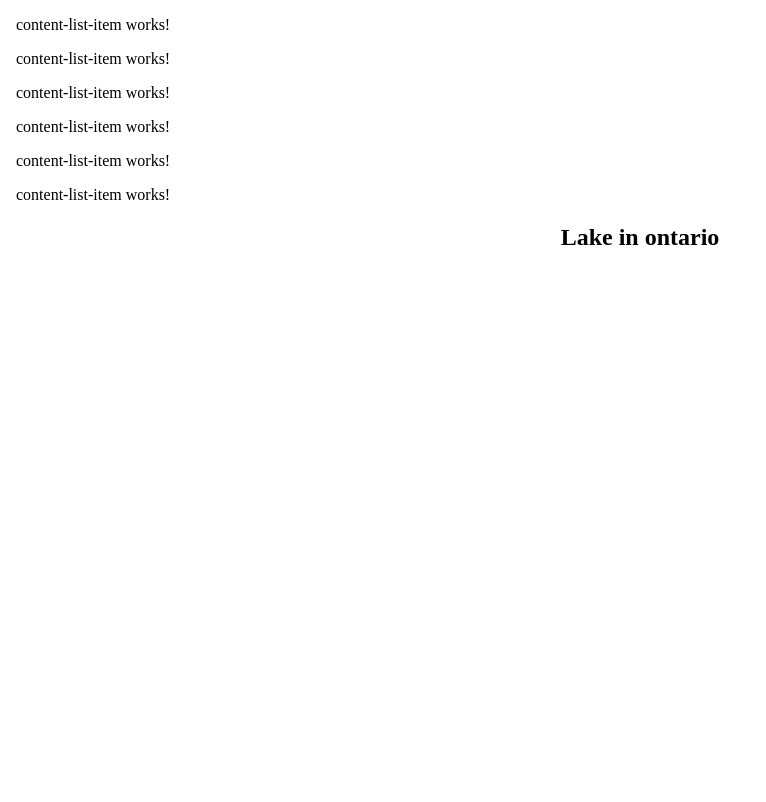
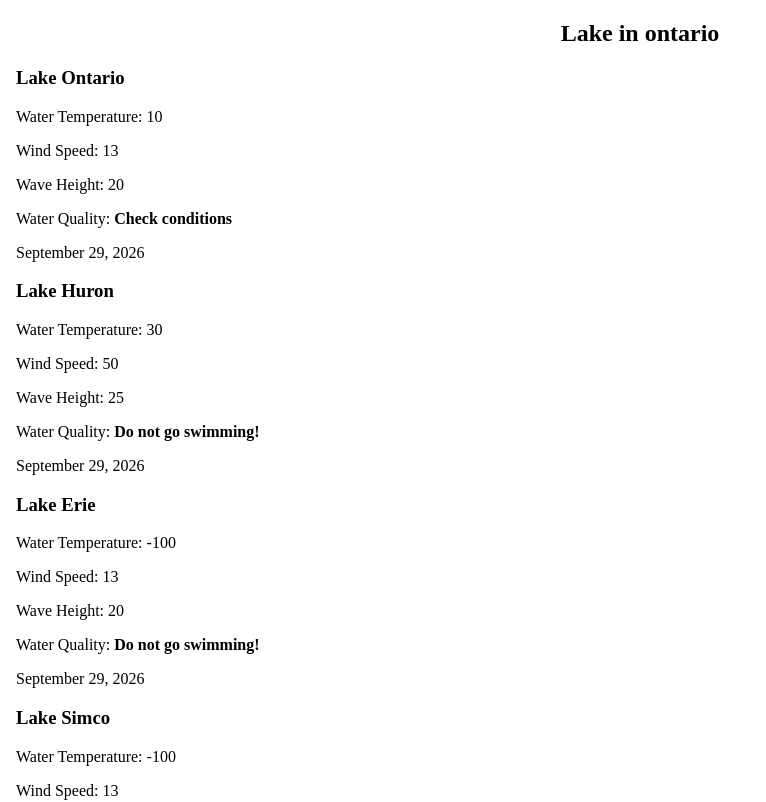
Before and after one commit to Siminder/Siminder-Bansal_Learning_AngularF26, an Angular app: page / in a window 1280 px wide. Shown: the top 802 px of the page, without its empty margins (0-766 px from the left). Built offline with nearby package versions, Linux system fonts and the light colour scheme.

Commit message:
i have added a all card infromation and addedf a if case a switch case

```diff
--- a/src/app/app.html
+++ b/src/app/app.html
@@ -8,8 +8,9 @@
   <title>Document</title>
 </head>
 <body>
-<app-content-list></app-content-list>
+
 <h2 style="display: flex; justify-content: center;">Lake in ontario</h2>
 
+<app-content-list></app-content-list>
 </body>
 </html>
--- a/src/app/content-list-item/content-list-item.html
+++ b/src/app/content-list-item/content-list-item.html
@@ -1 +1,34 @@
-<p>content-list-item works!</p>
+<div class="container">
+  <header>
+    <h3>{{ lake().name }}</h3>
+  </header>
+
+  <p>Water Temperature: {{ lake().waterTemperature }}</p>
+  <p>Wind Speed: {{ lake().windSpeed }}</p>
+
+  @if (lake().waveHeight !== null) {
+    <p>Wave Height: {{ lake().waveHeight }}</p>
+  } @else {
+    <p>Wave Height: Not available</p>
+  }
+
+  <p>
+    Water Quality:
+
+    @switch (lake().waterQuality) {
+      @case (300) {
+        <b>Safe to swim</b>
+      }
+      @case (500) {
+        <b>Do not go swimming!</b>
+      }
+      @default {
+        <b>Check conditions</b>
+      }
+    }
+  </p>
+
+  <footer>
+    September 29, 2026
+  </footer>
+</div>
```
